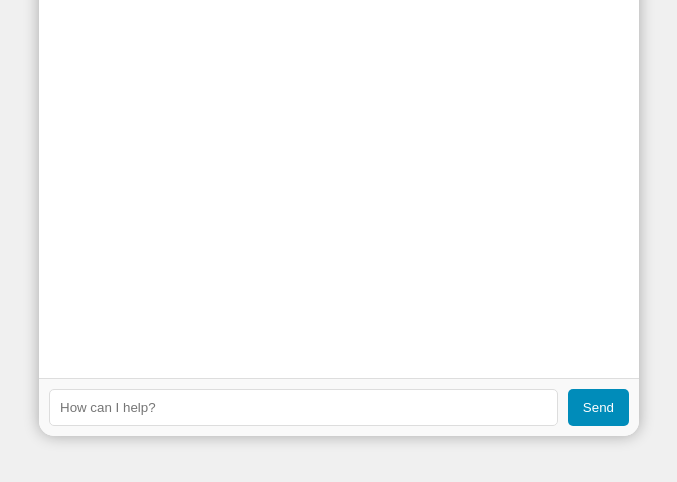
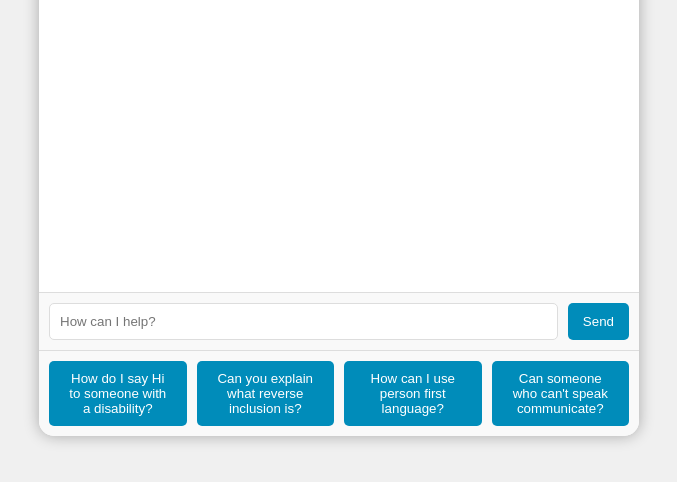
Before and after one commit to bwoods75/disabilitysupport, a website: page simple.html in a window 1280 px wide. Shown: the part 96-578 px from the top of the page, without its empty margins (301-978 px from the left). Drawn offline with Linux system fonts and the light colour scheme.

Commit message:
Add files via upload

```diff
--- a/simple.html
+++ b/simple.html
@@ -5,6 +5,39 @@
   <meta name="viewport" content="width=device-width, initial-scale=1.0">
   <title>Disability Support</title>
   <link rel="stylesheet" href="style.css">
+  <style>
+    #sample-prompts {
+      display: flex;
+      flex-wrap: wrap;
+      gap: 10px;
+      padding: 10px;
+      background-color: #f9f9f9;
+      border-top: 1px solid #ddd;
+    }
+
+    .prompt-button {
+      background-color: #008CBA;
+      color: #fff;
+      padding: 10px 15px;
+      border: none;
+      border-radius: 5px;
+      cursor: pointer;
+      transition: background-color 0.3s ease;
+      flex: 1;
+      max-width: calc(50% - 10px);
+    }
+
+    .prompt-button:hover {
+      background-color: #007bff;
+    }
+
+    @media (max-width: 600px) {
+      .prompt-button {
+        max-width: 100%;
+        padding: 8px;
+      }
+    }
+  </style>
 </head>
 <body>
   <div id="chat-window">
@@ -15,6 +48,12 @@
     <div id="message-box">
       <input type="text" id="user-input" placeholder="How can I help?">
       <button id="send-button">Send</button>
+    </div>
+    <div id="sample-prompts">
+      <button class="prompt-button" data-prompt="How do I say Hi to someone with a disability?">How do I say Hi to someone with a disability?</button>
+      <button class="prompt-button" data-prompt="Can you explain what reverse inclusion is?">Can you explain what reverse inclusion is?</button>
+      <button class="prompt-button" data-prompt="How can I use person first language?">How can I use person first language?</button>
+      <button class="prompt-button" data-prompt="Can someone who can't speak communicate?">Can someone who can't speak communicate?</button>
     </div>
   </div>
 
@@ -27,6 +66,13 @@
       if (event.key === 'Enter') {
         await handleUserInput();
       }
+    });
+
+    document.querySelectorAll('.prompt-button').forEach(button => {
+      button.addEventListener('click', () => {
+        document.getElementById('user-input').value = button.dataset.prompt;
+        handleUserInput();
+      });
     });
 
     async function handleUserInput() {
```
